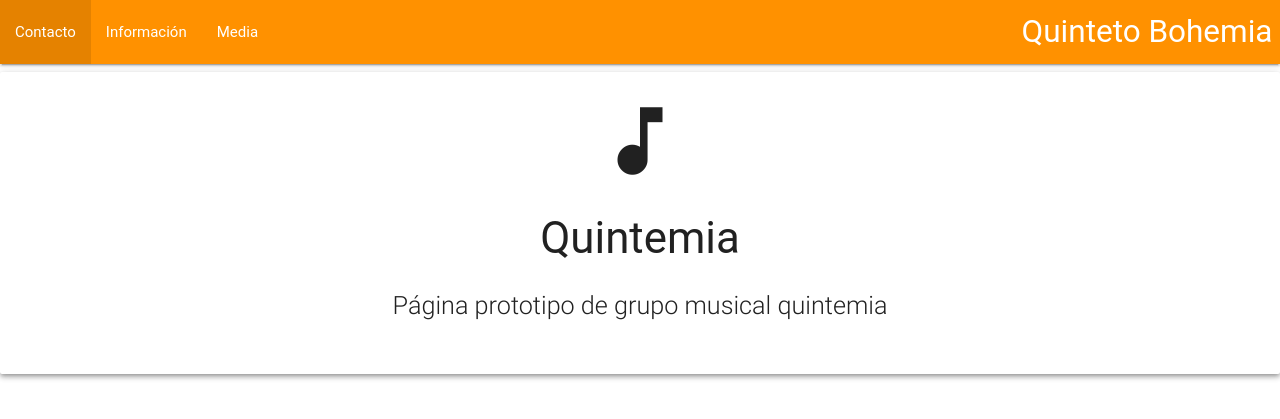
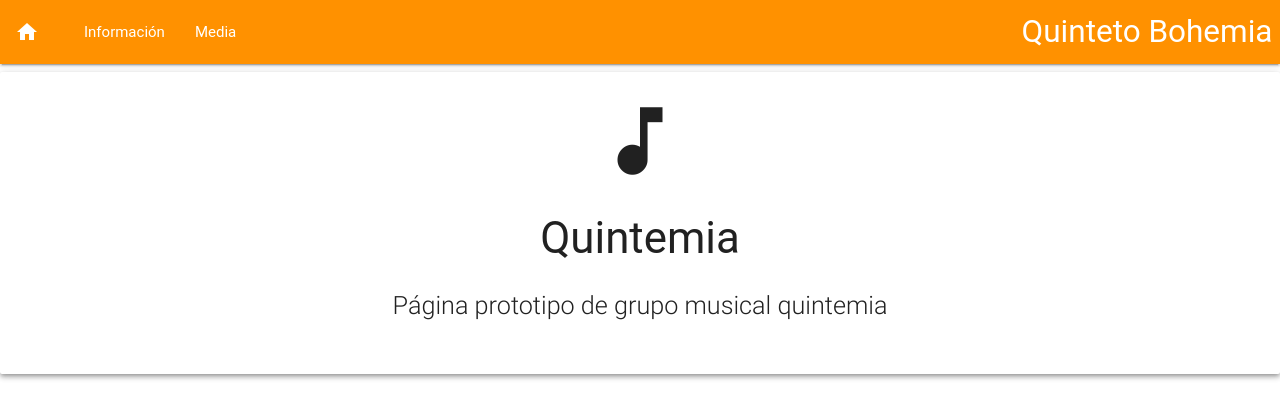
Before and after one commit to magogallardo/QuintemiaWeb, a Flask app: page / in a window 1280 px wide. Shown: the top 419 px of the page. Run offline with Flask 2, Linux system fonts and the light colour scheme; some libraries are stand-ins or nearby versions; some web fonts are replaced.

Commit message:
Mobile test

```diff
--- a/templates/nav.html
+++ b/templates/nav.html
@@ -3,7 +3,7 @@
       <div class="nav-wrapper">
         <a href="/" class="brand-logo right">Quinteto Bohemia</a>
         <ul id="nav-mobile" class="left hide-on-med-and-down">
-          <li><a href="/contacto">Contacto</a></li>
+          <li><a href="/contacto"><i class="material-icons left">home</i></a></li>
           <li><a href="/info">Información</a></li>
           <li><a href="/media">Media</a></li>
         </ul>
```
